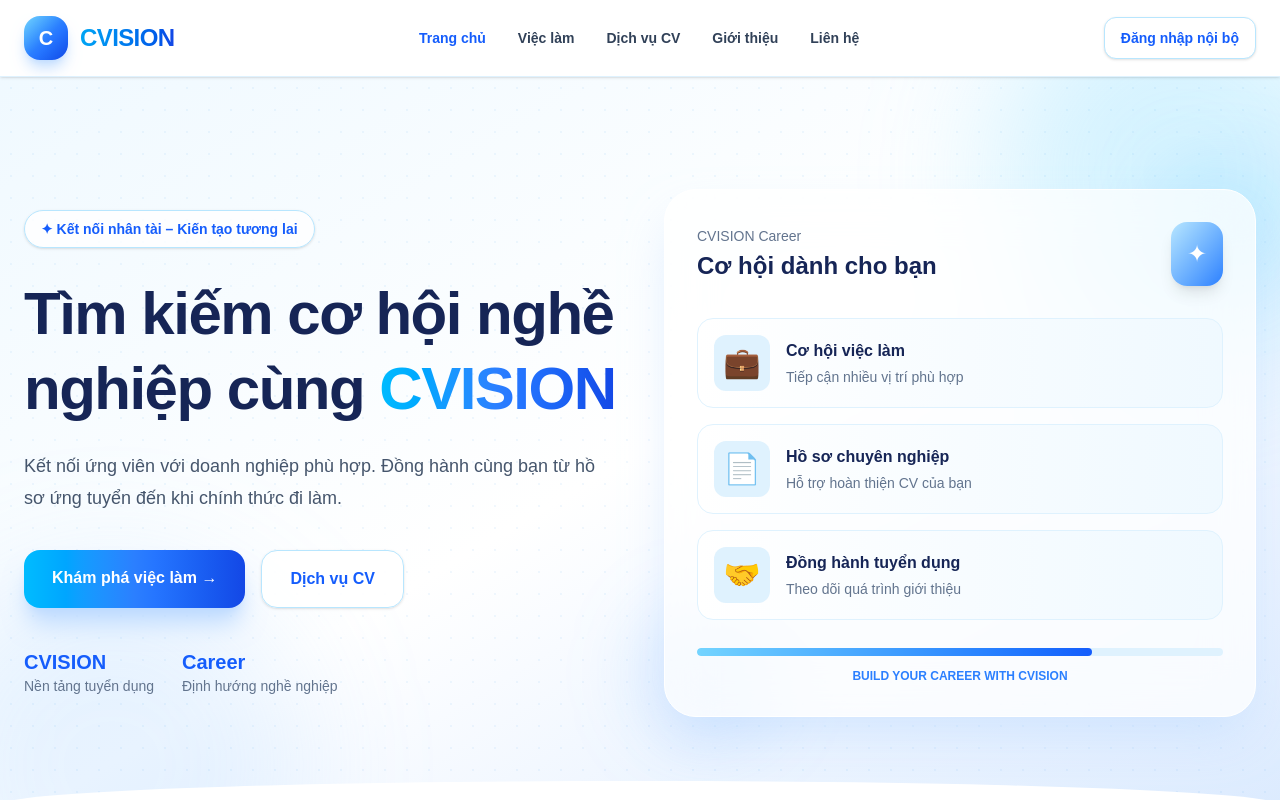
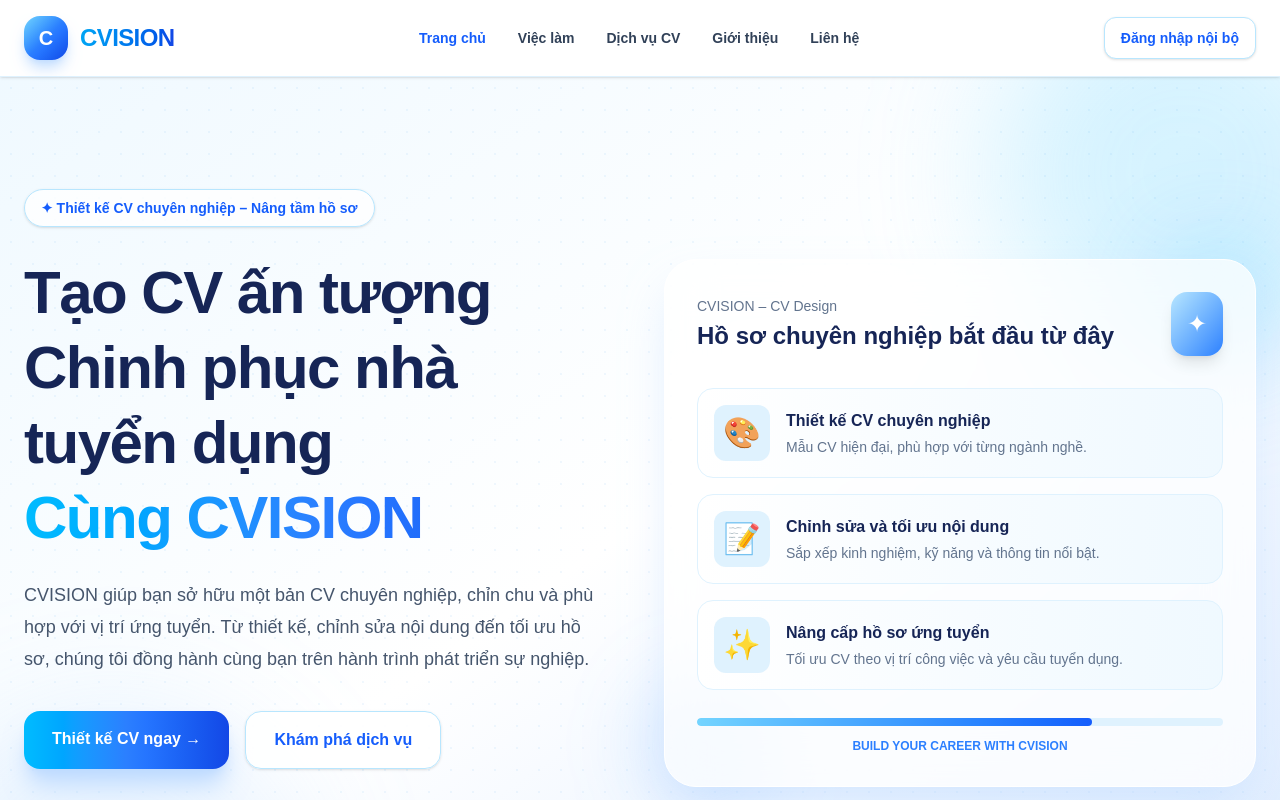
Before and after one commit to dongvu1588-blip/cvision, a Next.js app: page / in a window 1280 px wide. Shown: the top 800 px of the page. Built offline with nearby package versions, Linux system fonts and the light colour scheme; no server answers; the database is empty.

Commit message:
Update CVISION homepage design

```diff
--- a/app/page.tsx
+++ b/app/page.tsx
@@ -121,7 +121,7 @@ export default function Home() {
   }, [jobs, jobKeyword, jobLocation]);
 
   return (
-    <main className="min-h-screen overflow-hidden bg-white text-slate-700">
+    <main className="min-h-screen bg-white text-slate-700">
       {/* HEADER */}
       <header className="sticky top-0 z-50 border-b border-sky-100 bg-white/90 shadow-sm backdrop-blur-xl">
         <div className="mx-auto flex max-w-7xl items-center justify-between px-6 py-4">
@@ -155,41 +155,41 @@ export default function Home() {
         <div className="mx-auto grid max-w-7xl items-center gap-12 px-6 py-20 md:grid-cols-2 md:py-28">
           <div>
             <span className="inline-flex rounded-full border border-sky-200 bg-white/80 px-4 py-2 text-sm font-bold text-blue-600 shadow-sm">
-              ✦ Kết nối nhân tài – Kiến tạo tương lai
+              ✦ Thiết kế CV chuyên nghiệp – Nâng tầm hồ sơ
             </span>
 
             <h1 className="mt-7 text-4xl font-extrabold leading-tight tracking-tight text-blue-950 md:text-6xl">
-              Tìm kiếm cơ hội nghề nghiệp cùng{" "}
-              <span className="bg-gradient-to-r from-sky-400 via-blue-500 to-blue-700 bg-clip-text text-transparent">
-                CVISION
+              Tạo CV ấn tượng{" "}
+              <span className="block">Chinh phục nhà tuyển dụng</span>
+              <span className="block bg-gradient-to-r from-sky-400 via-blue-500 to-blue-700 bg-clip-text text-transparent">
+                Cùng CVISION
               </span>
             </h1>
 
             <p className="mt-6 max-w-xl text-lg leading-8 text-slate-600">
-              Kết nối ứng viên với doanh nghiệp phù hợp.
-              Đồng hành cùng bạn từ hồ sơ ứng tuyển đến khi chính thức đi làm.
+              CVISION giúp bạn sở hữu một bản CV chuyên nghiệp, chỉn chu và phù hợp với vị trí ứng tuyển. Từ thiết kế, chỉnh sửa nội dung đến tối ưu hồ sơ, chúng tôi đồng hành cùng bạn trên hành trình phát triển sự nghiệp.
             </p>
 
             <div className="mt-9 flex flex-wrap gap-4">
               <Link
-                href="#jobs"
+                href="/cv-service"
                 className="rounded-2xl bg-gradient-to-r from-sky-400 via-blue-500 to-blue-700 px-7 py-4 font-bold text-white shadow-xl shadow-blue-200 transition hover:-translate-y-1 hover:shadow-blue-300"
               >
-                Khám phá việc làm →
+                Thiết kế CV ngay →
               </Link>
 
               <Link
                 href="#services"
                 className="rounded-2xl border border-sky-200 bg-white/90 px-7 py-4 font-bold text-blue-600 shadow-sm transition hover:-translate-y-1 hover:border-blue-400"
               >
-                Dịch vụ CV
+                Khám phá dịch vụ
               </Link>
             </div>
 
             <div className="mt-10 flex flex-wrap gap-7 text-sm text-slate-500">
               <div>
                 <p className="text-xl font-extrabold text-blue-600">CVISION</p>
-                <p>Nền tảng tuyển dụng</p>
+                <p>Thiết kế CV chuyên nghiệp</p>
               </div>
               <div>
                 <p className="text-xl font-extrabold text-blue-600">Career</p>
@@ -205,9 +205,9 @@ export default function Home() {
             <div className="relative rounded-[2rem] border border-white bg-white/75 p-6 shadow-2xl shadow-blue-200/60 backdrop-blur-xl md:p-8">
               <div className="flex items-center justify-between">
                 <div>
-                  <p className="text-sm font-medium text-slate-500">CVISION Career</p>
+                  <p className="text-sm font-medium text-slate-500">CVISION – CV Design</p>
                   <h2 className="mt-1 text-2xl font-extrabold text-blue-950">
-                    Cơ hội dành cho bạn
+                    Hồ sơ chuyên nghiệp bắt đầu từ đây
                   </h2>
                 </div>
                 <div className="rounded-2xl bg-gradient-to-br from-sky-200 to-blue-500 p-4 text-2xl text-white shadow-lg">
@@ -217,9 +217,9 @@ export default function Home() {
 
               <div className="mt-8 space-y-4">
                 {[
-                  ["💼", "Cơ hội việc làm", "Tiếp cận nhiều vị trí phù hợp"],
-                  ["📄", "Hồ sơ chuyên nghiệp", "Hỗ trợ hoàn thiện CV của bạn"],
-                  ["🤝", "Đồng hành tuyển dụng", "Theo dõi quá trình giới thiệu"],
+                  ["🎨", "Thiết kế CV chuyên nghiệp", "Mẫu CV hiện đại, phù hợp với từng ngành nghề."],
+                  ["📝", "Chỉnh sửa và tối ưu nội dung", "Sắp xếp kinh nghiệm, kỹ năng và thông tin nổi bật."],
+                  ["✨", "Nâng cấp hồ sơ ứng tuyển", "Tối ưu CV theo vị trí công việc và yêu cầu tuyển dụng."],
                 ].map(([icon, title, desc]) => (
                   <div
                     key={title}
```
